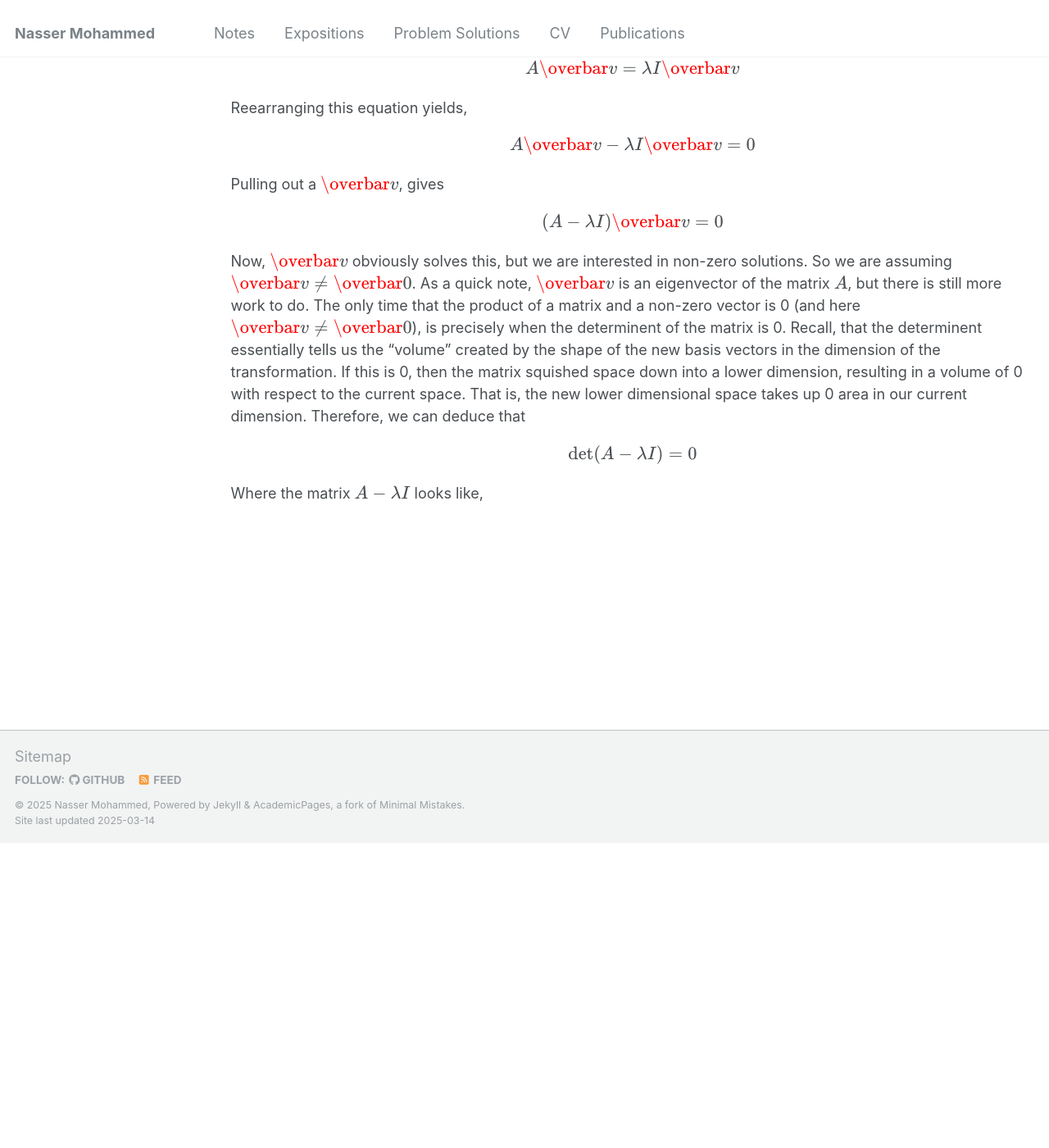
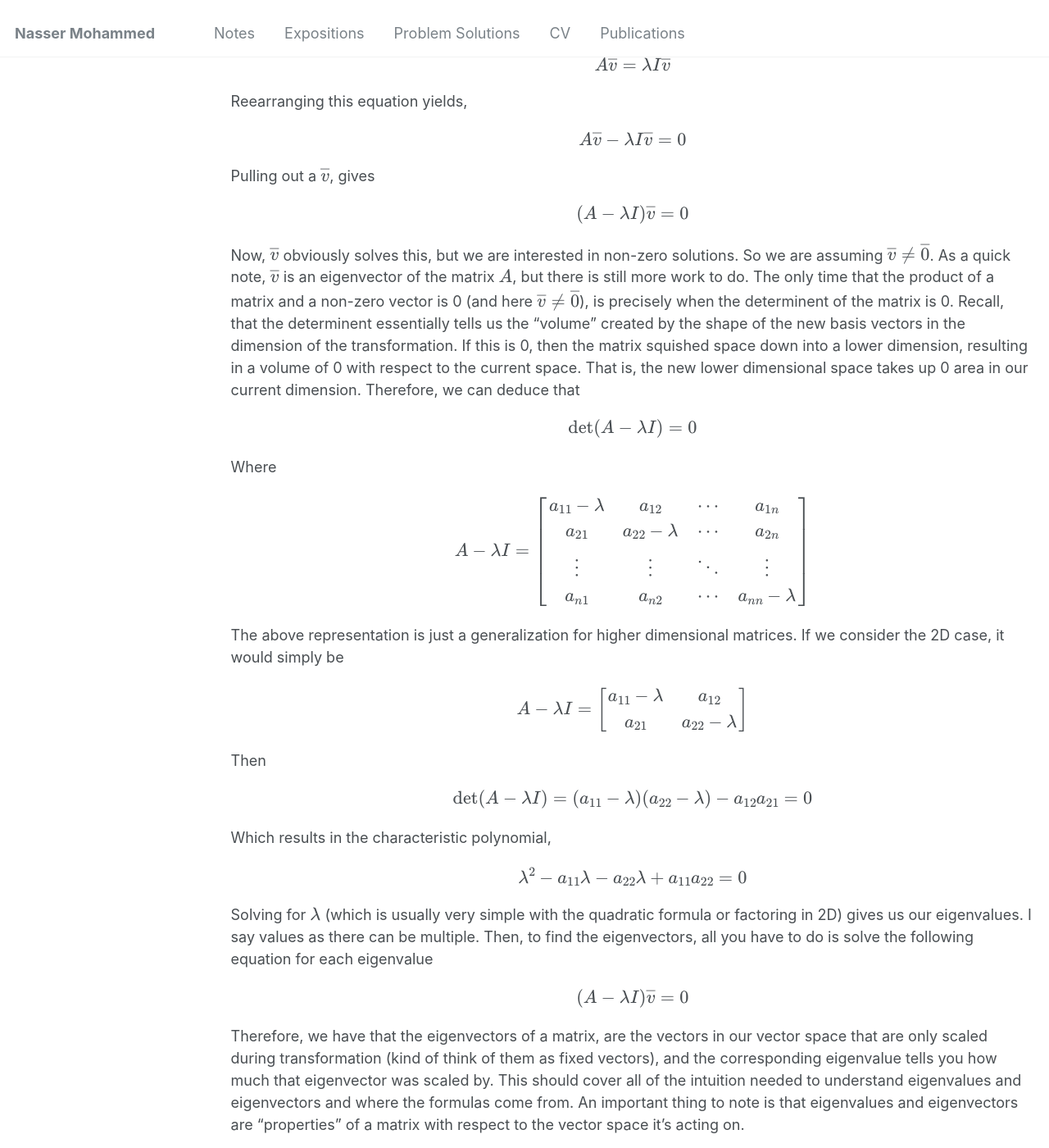
Before and after one commit to Nasser-Mohammed/Nasser-Mohammed.github.io, a Jekyll site: the page built from _pages/notes/linear-algebra/eigen.md, in a window 1280 px wide and 1400 px high, scrolled down 1099 px. Shown: the whole window at 82% size. Built offline with Jekyll 4.4.1, drawn with Linux system fonts in a browser that asks for light colours; before the commit the page ends 2127 px from its top, so only the background shows below that; some of the changed text lies outside the part shown.

Commit message:
Update eigen.md

```diff
--- a/_pages/notes/linear-algebra/eigen.md
+++ b/_pages/notes/linear-algebra/eigen.md
@@ -10,15 +10,40 @@ Eigenvalues and Eigenvectors show up everywhere in math (and pretty much any qua
 ## Motivation
 One part of the previous question, is to consider if our vector was stretched or compressed. Intuitively, the vector was stretched if the norm of the new transformed vector is greater than the norm of the original vector and compressed otherwise (assume non-zero norms). While this is true, this does not generalize to an arbitrary vector. We want to consider properties of the matrix, and therefore we need a more general notion of what a matrix might do to an arbitrary vector (and as a result, to the space itself). A matrix can transform different vectors in different ways, so the aforementioned method wouldn't tell us something intrinsic about the matrix, rather just how the matrix interacts with that specific vector.
 
-## Eigenvectors
-Let's assume that we are dealing with a "good" matrix \\(A\\), as defined in the first paragraph. Let us also suppose that there was possibly a vector in our space, that after the transformation via our matrix, still lies on the same "line" as before. In a more abstract sense, this means that the span of the vector before transformation, is the same as after the transformation. For more intuition, the matrix only scaled this vector. Let's denote this vector as \\(\overbar{v}\\), then since we know that it was only scaled, we can say that
-\\[A\overbar{v} = \lambda \overbar{v}\\]
-Where \\(\lambda\\) is simply an element of our field (a scalar value, usually complex or real). In other words, the equation above, corresponds to the idea that the matrix multiplied to our vector has the same effect as multiplying the vector by a scalar, essentially just scaling it. We note that the identity matrix \\(I\\), which is simply just the matrix with 1's along the diagonal and 0's else where, can be multiplied to \\(\overbar{v}\\) without altering it's values. It is the matrix version of the value \\(1\\). Doing so gives us
-\\[A\overbar{v} = \lambda I \overbar{v}\\]
+## Eigenvectors and Eigenvalues
+Let's assume that we are dealing with a "good" matrix \\(A\\), as defined in the first paragraph. Let us also suppose that there was possibly a vector in our space, that after the transformation via our matrix, still lies on the same "line" as before. In a more abstract sense, this means that the span of the vector before transformation, is the same as after the transformation. For more intuition, the matrix only scaled this vector. Let's denote this vector as \\(\overline{v}\\), then since we know that it was only scaled, we can say that
+\\[A\overline{v} = \lambda \overline{v}\\]
+Where \\(\lambda\\) is simply an element of our field (a scalar value, usually complex or real). In other words, the equation above, corresponds to the idea that the matrix multiplied to our vector has the same effect as multiplying the vector by a scalar, essentially just scaling it. We note that the identity matrix \\(I\\), which is simply just the matrix with 1's along the diagonal and 0's else where, can be multiplied to \\(\overline{v}\\) without altering it's values. It is the matrix version of the value \\(1\\). Doing so gives us
+\\[A\overline{v} = \lambda I \overline{v}\\]
 Reearranging this equation yields,
-\\[A\overbar{v} - \lambda I \overbar{v} = 0\\]
-Pulling out a \\(\overbar{v}\\), gives
-\\[(A - \lambda I) \overbar{v} = 0\\]
-Now, \\(\overbar{v}\\) obviously solves this, but we are interested in non-zero solutions. So we are assuming \\(\overbar{v} \neq \overbar{0}\\).  As a quick note, \\(\overbar{v}\\) is an eigenvector of the matrix \\(A\\), but there is still more work to do. The only time that the product of a matrix and a non-zero vector is 0 (and here \\(\overbar{v} \neq \overbar{0}\\)), is precisely when the determinent of the matrix is 0. Recall, that the determinent essentially tells us the "volume" created by the shape of the new basis vectors in the dimension of the transformation. If this is 0, then the matrix squished space down into a lower dimension, resulting in a volume of 0 with respect to the current space. That is, the new lower dimensional space takes up 0 area in our current dimension. Therefore, we can deduce that
+\\[A\overline{v} - \lambda I \overline{v} = 0\\]
+Pulling out a \\(\overline{v}\\), gives
+\\[(A - \lambda I) \overline{v} = 0\\]
+Now, \\(\overline{v}\\) obviously solves this, but we are interested in non-zero solutions. So we are assuming \\(\overline{v} \neq \overline{0}\\).  As a quick note, \\(\overline{v}\\) is an eigenvector of the matrix \\(A\\), but there is still more work to do. The only time that the product of a matrix and a non-zero vector is 0 (and here \\(\overline{v} \neq \overline{0}\\)), is precisely when the determinent of the matrix is 0. Recall, that the determinent essentially tells us the "volume" created by the shape of the new basis vectors in the dimension of the transformation. If this is 0, then the matrix squished space down into a lower dimension, resulting in a volume of 0 with respect to the current space. That is, the new lower dimensional space takes up 0 area in our current dimension. Therefore, we can deduce that
 \\[\det (A-\lambda I) = 0\\]
-Where the matrix \\(A-\lambda I\\) looks like,
+Where
+<div style="text-align: center;">
+$$
+A-\lambda I =\begin{bmatrix}
+a_{11} - \lambda & a_{12} & \cdots & a_{1n} \\
+a_{21} & a_{22} -\lambda & \cdots & a_{2n} \\
+\vdots & \vdots & \ddots & \vdots \\
+a_{n1} & a_{n2} & \cdots & a_{nn}-\lambda
+\end{bmatrix}
+$$
+</div>
+The above representation is just a generalization for higher dimensional matrices. If we consider the 2D case, it would simply be
+<div style="text-align: center;">
+$$
+A-\lambda I =\begin{bmatrix}
+a_{11} - \lambda & a_{12}\\
+a_{21} & a_{22} -\lambda \\
+\end{bmatrix}
+$$
+</div>
+Then \\[\det (A-\lambda I) = (a_{11}-\lambda)(a_{22}-\lambda) - a_{12}a_{21} = 0\\]
+Which results in the characteristic polynomial,
+\\[\lambda^2 - a_{11}\lambda - a_{22}\lambda + a_{11}a_{22} = 0\\]
+Solving for \\(\lambda\\) (which is usually very simple with the quadratic formula or factoring in 2D) gives us our eigenvalues. I say values as there can be multiple. Then, to find the eigenvectors, all you have to do is solve the following equation for each eigenvalue
+\\[(A-\lambda I)\overline{v} = 0\\]
+Therefore, we have that the eigenvectors of a matrix, are the vectors in our vector space that are only scaled during transformation (kind of think of them as fixed vectors), and the corresponding eigenvalue tells you how much that eigenvector was scaled by. This should cover all of the intuition needed to understand eigenvalues and eigenvectors and where the formulas come from. An important thing to note is that eigenvalues and eigenvectors are "properties" of a matrix with respect to the vector space it's acting on.
```
